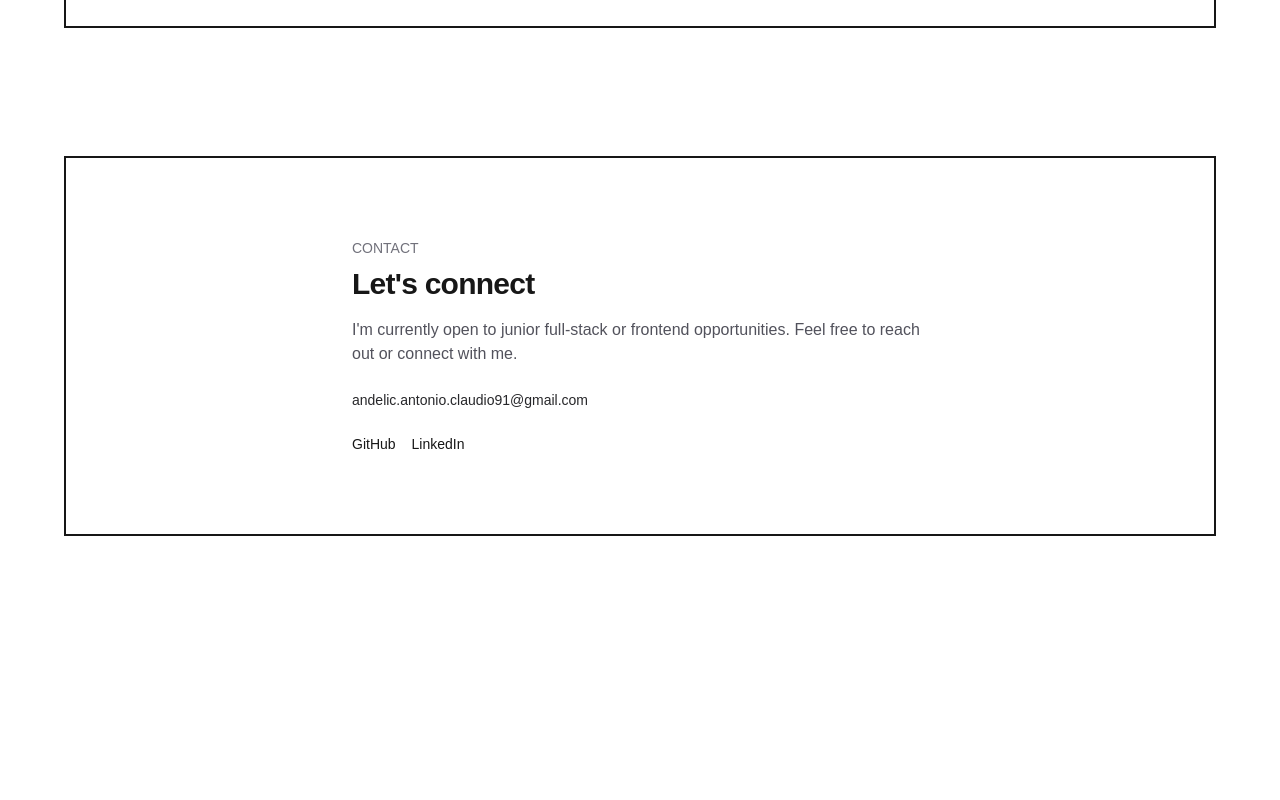
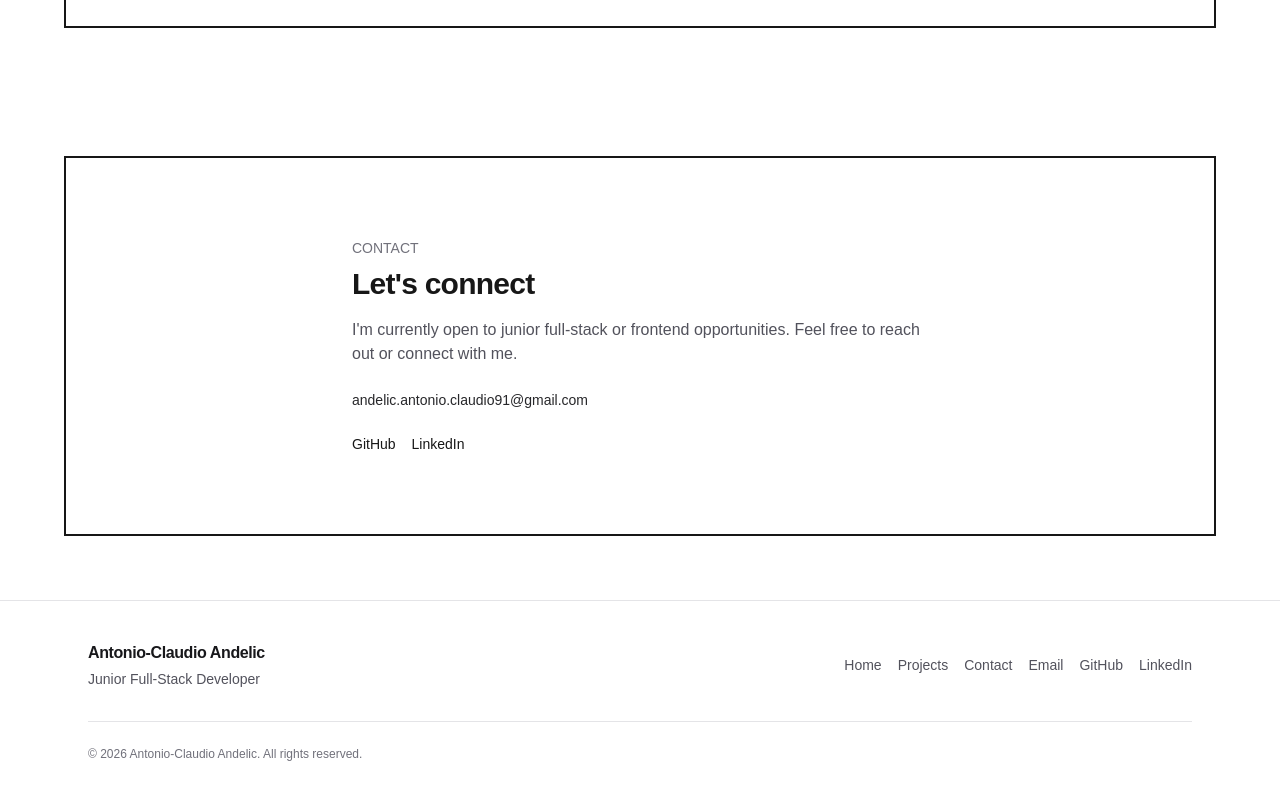
Before and after one commit to Balkaneros91/my-portfolio, a Next.js app: page / in a window 1280 px wide. Shown: the part 2822-3622 px from the top of the page. Before the commit the page ends 3422 px from the top, so only its background shows below. Built offline with nearby package versions, Linux system fonts and the light colour scheme.

Commit message:
Add footer component to homepage layout

```diff
--- a/app/page.tsx
+++ b/app/page.tsx
@@ -1,4 +1,5 @@
 import Header from "@/components/layout/Header";
+import Footer from "@/components/layout/Footer";
 
 import HeroSection from "@/components/sections/HeroSection";
 import AboutSection from "@/components/sections/AboutSection";
@@ -17,6 +18,7 @@ export default function Home() {
         <ProjectsSection />
         <ContactSection />
       </main>
+      <Footer />
     </>
   );
 }
--- /dev/null
+++ b/components/layout/Footer.tsx
@@ -0,0 +1,75 @@
+import Link from "next/link";
+
+export default function Footer() {
+  return (
+    <footer className="border-t border-zinc-200 bg-white">
+      <div className="mx-auto max-w-6xl px-6 py-10">
+        <div className="flex flex-col gap-6 md:flex-row md:items-center md:justify-between">
+          <div>
+            <p className="text-base font-semibold tracking-tight text-zinc-900">
+              Antonio-Claudio Andelic
+            </p>
+            <p className="mt-1 text-sm text-zinc-600">
+              Junior Full-Stack Developer
+            </p>
+          </div>
+
+          <nav>
+            <ul className="flex flex-wrap gap-4 text-sm text-zinc-600">
+              <li>
+                <Link href="/" className="transition-colors hover:text-black">
+                  Home
+                </Link>
+              </li>
+              <li>
+                <Link
+                  href="#projects"
+                  className="transition-colors hover:text-black">
+                  Projects
+                </Link>
+              </li>
+              <li>
+                <Link
+                  href="#contact"
+                  className="transition-colors hover:text-black">
+                  Contact
+                </Link>
+              </li>
+              <li>
+                <a
+                  href="mailto:andelic.antonio.claudio91@gmail.com"
+                  className="transition-colors hover:text-black">
+                  Email
+                </a>
+              </li>
+              <li>
+                <a
+                  href="https://github.com/Balkaneros91"
+                  target="_blank"
+                  rel="noreferrer"
+                  className="transition-colors hover:text-black">
+                  GitHub
+                </a>
+              </li>
+              <li>
+                <a
+                  href="https://www.linkedin.com/in/antonio-claudio-andelic/"
+                  target="_blank"
+                  rel="noreferrer"
+                  className="transition-colors hover:text-black">
+                  LinkedIn
+                </a>
+              </li>
+            </ul>
+          </nav>
+        </div>
+
+        <div className="mt-8 border-t border-zinc-200 pt-6">
+          <p className="text-xs text-zinc-500">
+            © 2026 Antonio-Claudio Andelic. All rights reserved.
+          </p>
+        </div>
+      </div>
+    </footer>
+  );
+}
```
